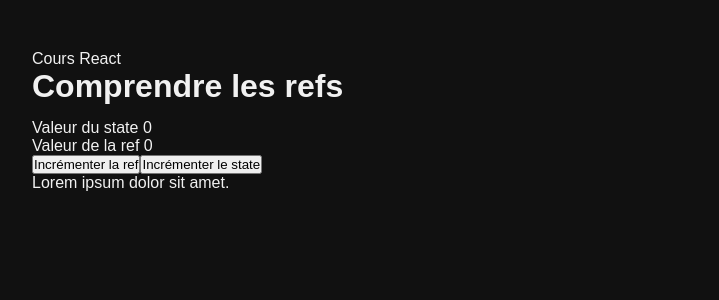
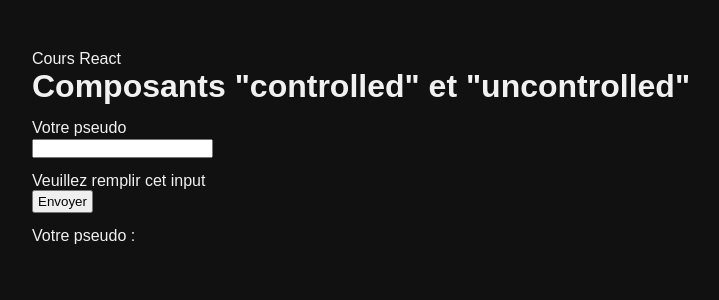
Before and after one commit to Benalta7892/React, a React (Vite) app in the folder 3.Les-bases-de-React/: page / in a window 1280 px wide. Shown: the top 300 px of the page, without its empty margins (208-927 px from the left). Built offline with nearby package versions, Linux system fonts and the light colour scheme.

Commit message:
Les inputs controlles

```diff
--- a/3.Les-bases-de-React/src/App.jsx
+++ b/3.Les-bases-de-React/src/App.jsx
@@ -1,4 +1,4 @@
-import Container from "./lessons/13.useRef/Container";
+import Container from "./lessons/14.Controlled-uncontrolled-inputs/Container";
 
 function App() {
   return (
--- a/3.Les-bases-de-React/src/lessons/14.Controlled-uncontrolled-inputs/Container.jsx
+++ b/3.Les-bases-de-React/src/lessons/14.Controlled-uncontrolled-inputs/Container.jsx
@@ -1,10 +1,23 @@
-import "./Container.css"
+import { useState, useRef } from "react";
+import "./Container.css";
 
 export default function Container() {
+  const [state, setState] = useState("");
+
+  function handleInput(e) {
+    setState(e.target.value);
+  }
 
   return (
     <div>
       <h1>Composants "controlled" et "uncontrolled"</h1>
+      <form>
+        <label htmlFor="pseudo">Votre pseudo</label>
+        <input onChange={handleInput} type="text" id="pseudo" value={state} />
+        {!state && <p>Veuillez remplir cet input</p>}
+        <button>Envoyer</button>
+        <p>Votre pseudo : {state}</p>
+      </form>
     </div>
-  )
+  );
 }
```
